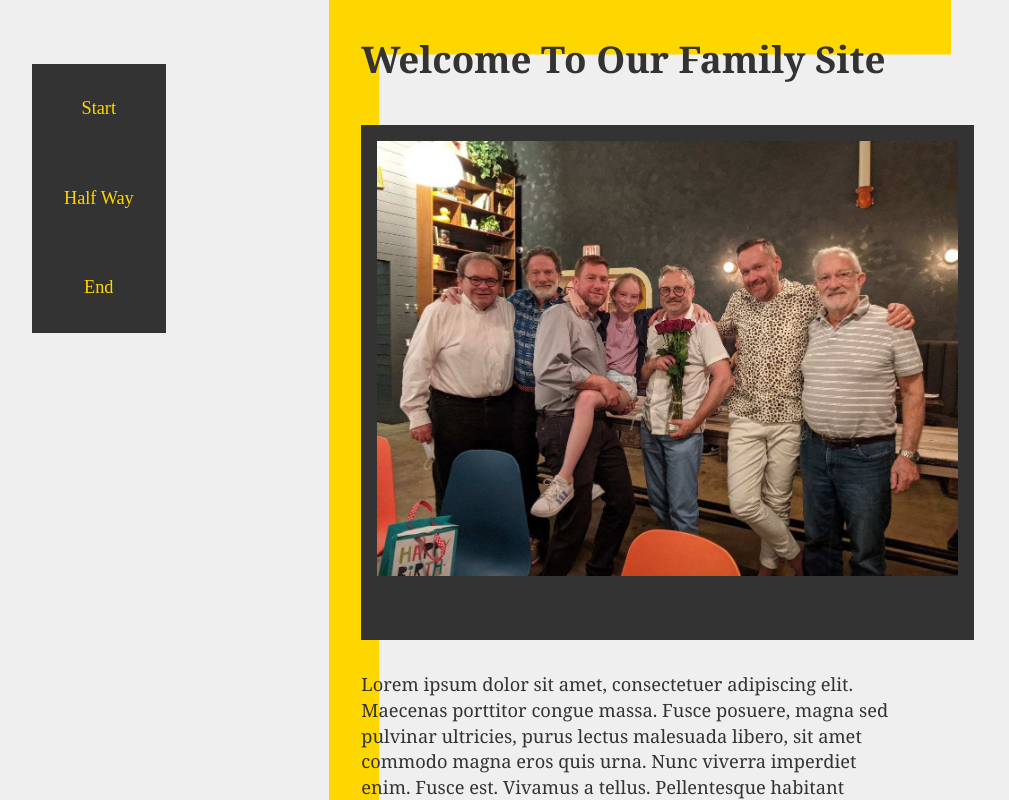
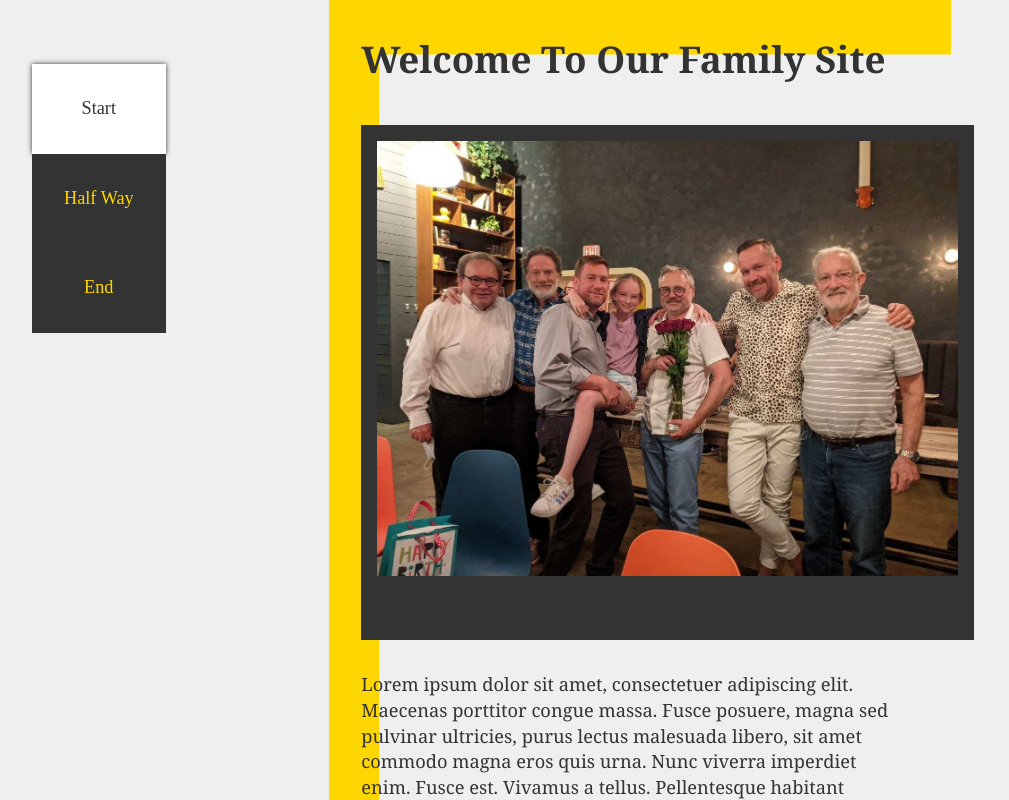
Before and after one commit to kofikumi/start-layout, a plain HTML site: page slice.html in a window 1280 px wide. Both pictures are taken after a click on the link "Start". Shown: the top 800 px of the page, without its empty margins (0-1009 px from the left). Drawn offline with Linux system fonts and the light colour scheme.

Commit message:
link class change has been added, works fine no known issues

```diff
--- a/css/style.scss
+++ b/css/style.scss
@@ -6,7 +6,7 @@
     padding: 0;
     line-height: 160%;
     position: relative;
-    background-color: #efefef;
+    // background-color: #efefef;
   }
   nav {
     text-align: center;
--- a/js/ozzy.js
+++ b/js/ozzy.js
@@ -4,10 +4,12 @@
   links.forEach(function (link) {
     // adding event listeners to each link
     link.addEventListener("click", function () {
-      for (let index = 0; index < links.length; index++) {
-        const element = links[index];
-        //removes active class from link
-        element.classList.remove("active");
+      links.forEach(function (list) {
+        list.classList.remove("active");
+      });
+      //get the cliked link and add a class of active to the link
+      if (link) {
+        this.classList.add("active");
       }
     });
   });
```
Also changed, not shown: css/style.css, 1 other file.
